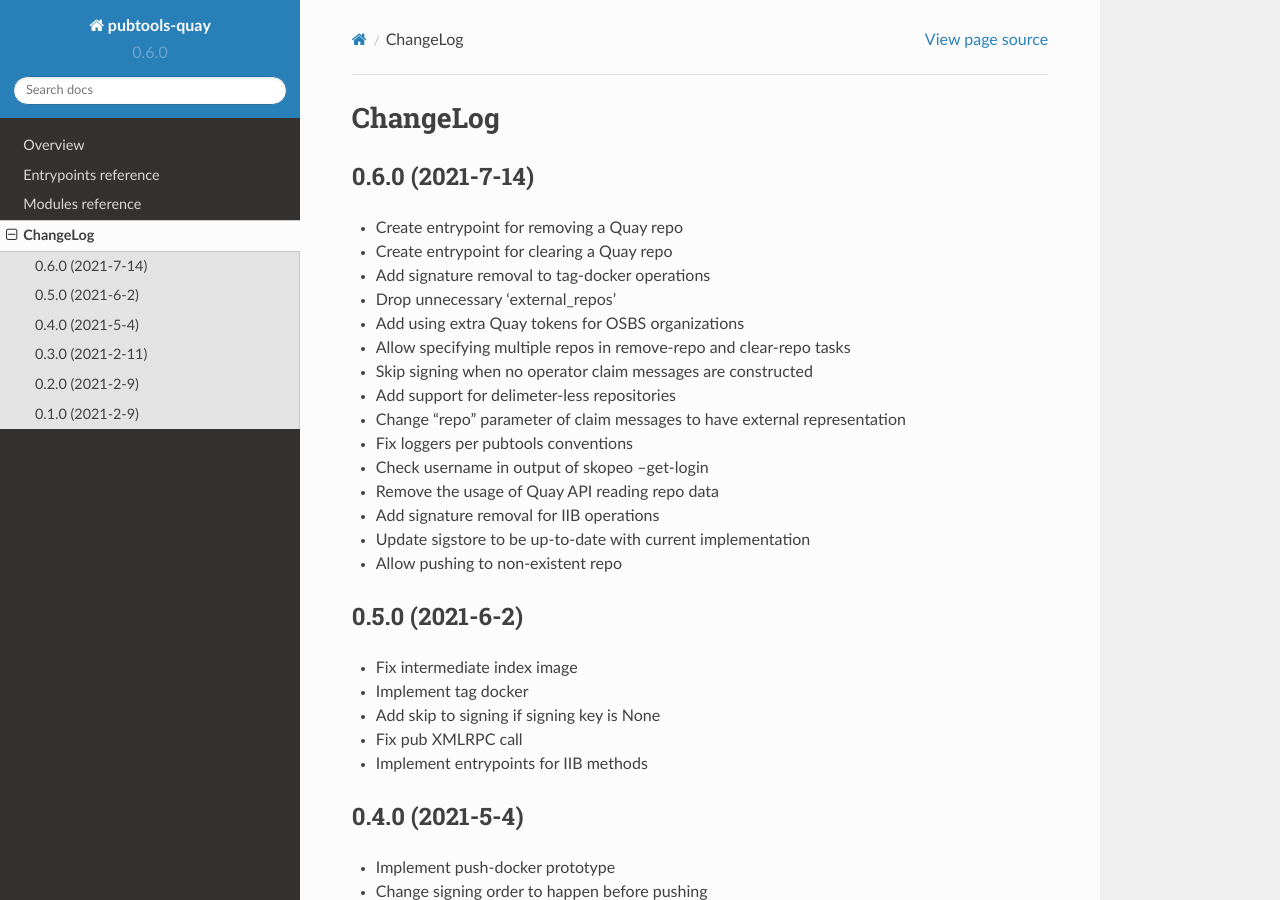
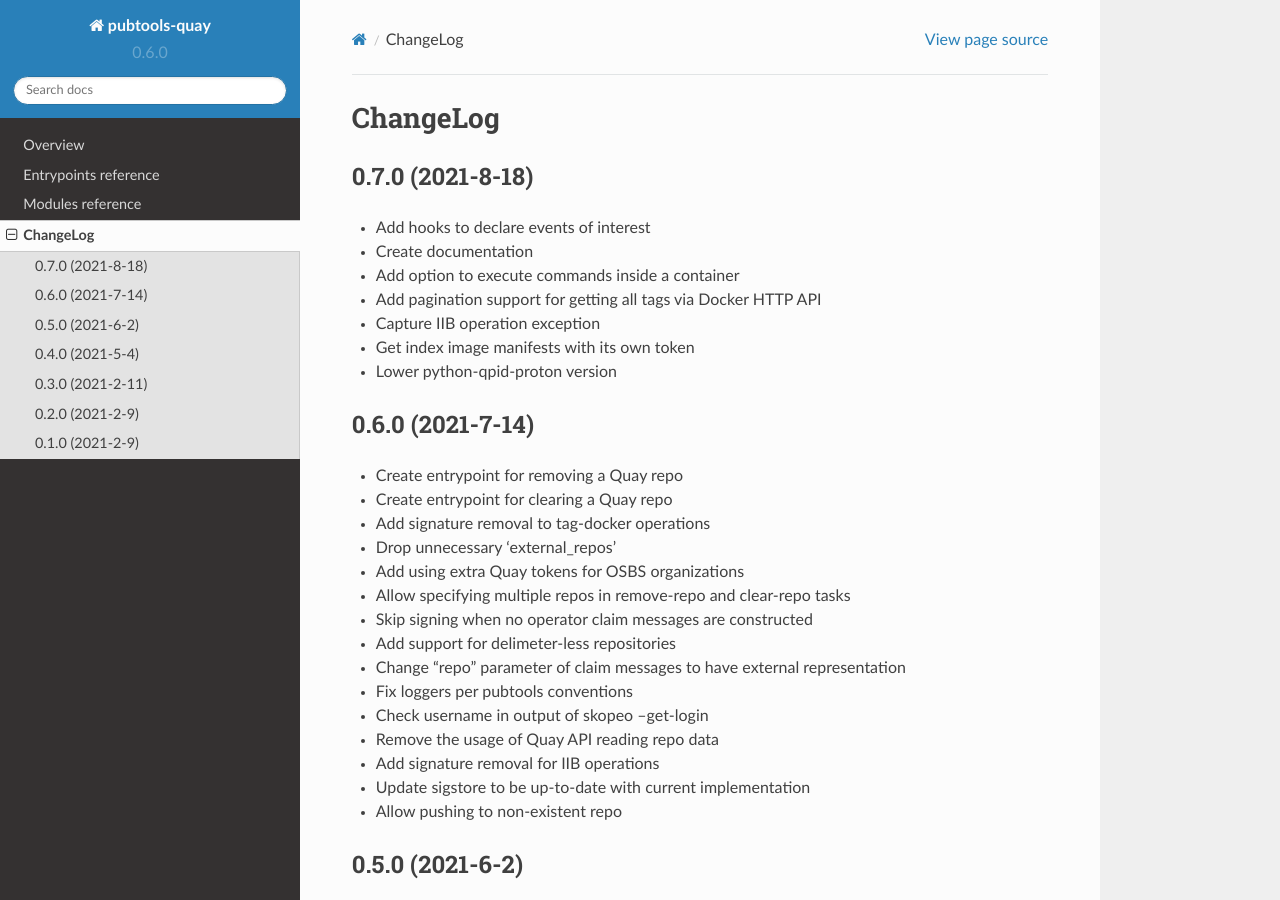
Before and after one commit to release-engineering/pubtools-quay, a Sphinx documentation site: the page built from docs/source/CHANGELOG.rst, in a window 1280 px wide and 900 px high. Built offline with Sphinx 7.4.7 and the Read the Docs theme 2.0.0, drawn with Linux system fonts in a browser that asks for light colours.

Commit message:
Prepare release 0.7.0

```diff
--- a/docs/source/CHANGELOG.rst
+++ b/docs/source/CHANGELOG.rst
@@ -1,5 +1,17 @@
 ChangeLog
 =========
+
+0.7.0 (2021-8-18)
+------------------
+
+* Add hooks to declare events of interest
+* Create documentation
+* Add option to execute commands inside a container
+* Add pagination support for getting all tags via Docker HTTP API
+* Capture IIB operation exception
+* Get index image manifests with its own token
+* Lower python-qpid-proton version
+
 
 0.6.0 (2021-7-14)
 ------------------
--- a/setup.py
+++ b/setup.py
@@ -108,7 +108,7 @@ if os.environ.get("READTHEDOCS", None):
 
 setup(
     name="pubtools-quay",
-    version="0.6.0",
+    version="0.7.0",
     description="Pubtools-quay",
     long_description=long_description,
     long_description_content_type='text/x-rst',
```
